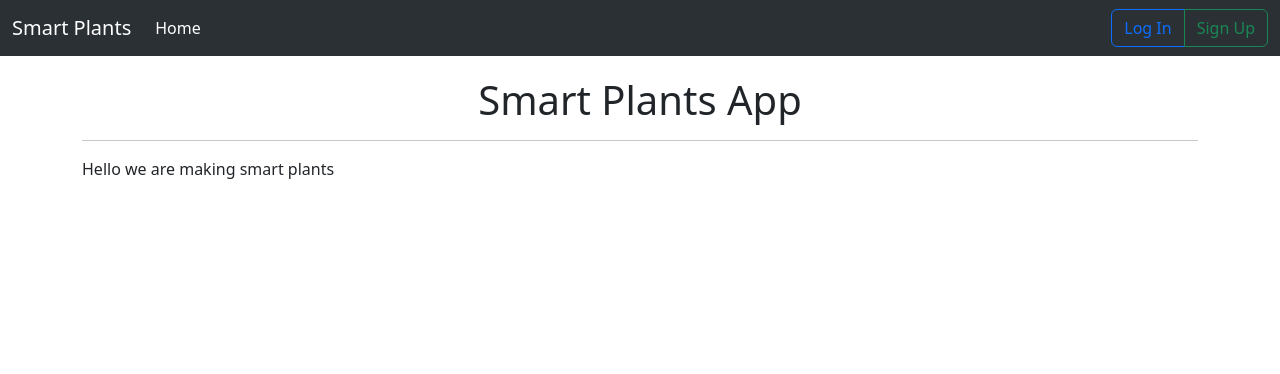
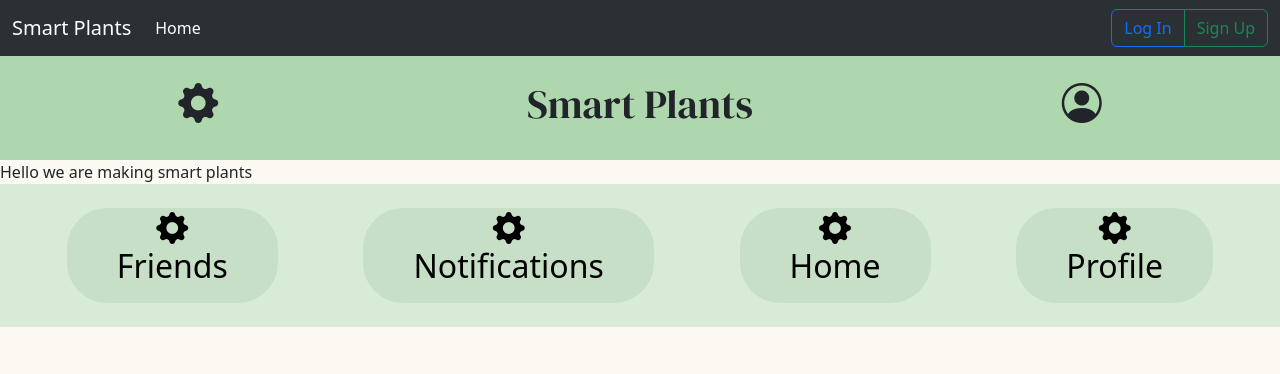
Before and after one commit to theJMC/hack-sussex, a Flask app: page / in a window 1280 px wide. Shown: the top 374 px of the page. Run offline with Flask 3, Linux system fonts and the light colour scheme; some libraries are stand-ins or nearby versions.

Commit message:
Header and Footer

```diff
--- /dev/null
+++ b/app/static/css/everything.css
@@ -0,0 +1,47 @@
+/* Bootstrap Icons and Fonts <3 */
+@import url("https://cdn.jsdelivr.net/npm/bootstrap-icons@1.3.0/font/bootstrap-icons.css");
+@import url('https://fonts.googleapis.com/css2?family=DM+Serif+Display&display=swap');
+
+:root {
+    --background-offwhite: #FCF9F2;
+    --pale-green: #AFD7AE;
+    --mid-green: #8AAF89;
+    --dark-green: #174516;
+    --off-black: #564138;
+    --accent-yellow: #F5F749;
+    --accent-blue: #2E86AB;
+    --rainbow-red: #E89797;
+    --rainbow-orange: #E8D197;
+    --rainbow-yellow: #E6E897;
+    --rainbow-green: #97E89A;
+    --rainbow-blue: #97D0E8;
+    --rainbow-purple: #C497E8;
+    --light-grey: #D9D9D9;
+    --dark-grey: #828282;
+  }
+
+body {
+    background-color: var(--background-offwhite);
+}
+
+.header {
+    background-color: var(--pale-green);
+    padding: 3vh;
+}
+
+.footer {
+    background-color: #d7ebd7;
+    padding: 3vh;
+}
+
+h1 {
+    font-family:'DM Serif Display', 'Times New Roman', Times, serif;
+}
+
+.nav-button{
+    background-color: #C8Dfc7;
+    border: none;
+    border-radius: 40px;
+    padding-left: 50px;
+    padding-right: 50px;
+}
--- a/app/templates/index.html
+++ b/app/templates/index.html
@@ -6,8 +6,27 @@
 {% endblock %}
 
 {% block content %}
-<h1 style="text-align: center;">Smart Plants App</h1>
-<hr>
+
+<!-- Header Start here -->
+<div class="header d-flex justify-content-around">
+<h1 class="text-start"><i class="bi bi-gear-fill"></i></h1>
+<h1 class="text-center align-bottom">Smart Plants</h1>
+<h1 class="text-end"><i class="bi bi-person-circle"></i></h1>
+</div>
+<!-- Header End here -->
+
 Hello we are making smart plants
+
+<!-- Footer Start here -->
+<div class="footer d-flex justify-content-around">
+<button class="nav-button"><h2 class="text-center"><i class="bi bi-gear-fill"></i><p>Friends</p></h2></button>
+<button class="nav-button"><h2 class="text-center"><i class="bi bi-gear-fill"></i><p>Notifications</p></h2></button>
+<button class="nav-button"><h2 class="text-center"><i class="bi bi-gear-fill"></i><p>Home</p></h2></button>
+<button class="nav-button"><h2 class="text-center"><i class="bi bi-gear-fill"></i><p>Profile</p></h2></button>
+</div>
+<!-- Footer End here -->
+
+
 <br><br>
+<!-- End here -->
 {% endblock %}
--- a/app/templates/layouts/layout.html
+++ b/app/templates/layouts/layout.html
@@ -7,6 +7,7 @@
             <title>{% block title %}{% endblock %}</title>
             <link href="https://cdn.jsdelivr.net/npm/bootstrap@5.3.0-alpha1/dist/css/bootstrap.min.css" rel="stylesheet" integrity="sha384-GLhlTQ8iRABdZLl6O3oVMWSktQOp6b7In1Zl3/Jr59b6EGGoI1aFkw7cmDA6j6gD" crossorigin="anonymous">
             <link rel="stylesheet" href="https://cdn.jsdelivr.net/npm/bootstrap-icons@1.11.3/font/bootstrap-icons.min.css">
+            <link rel="stylesheet" href="/static/css/everything.css">
         {% endblock %}
     </head>
     <body>
@@ -23,7 +24,7 @@
             </div>
         </nav>
         {% endblock %}
-        <div class="container" style="margin-top: 20px;" id="content">
+        <div id="content">
             {% block content %}{% endblock %}
         </div>
         <script src="/static/js/utils.js"></script>
```
